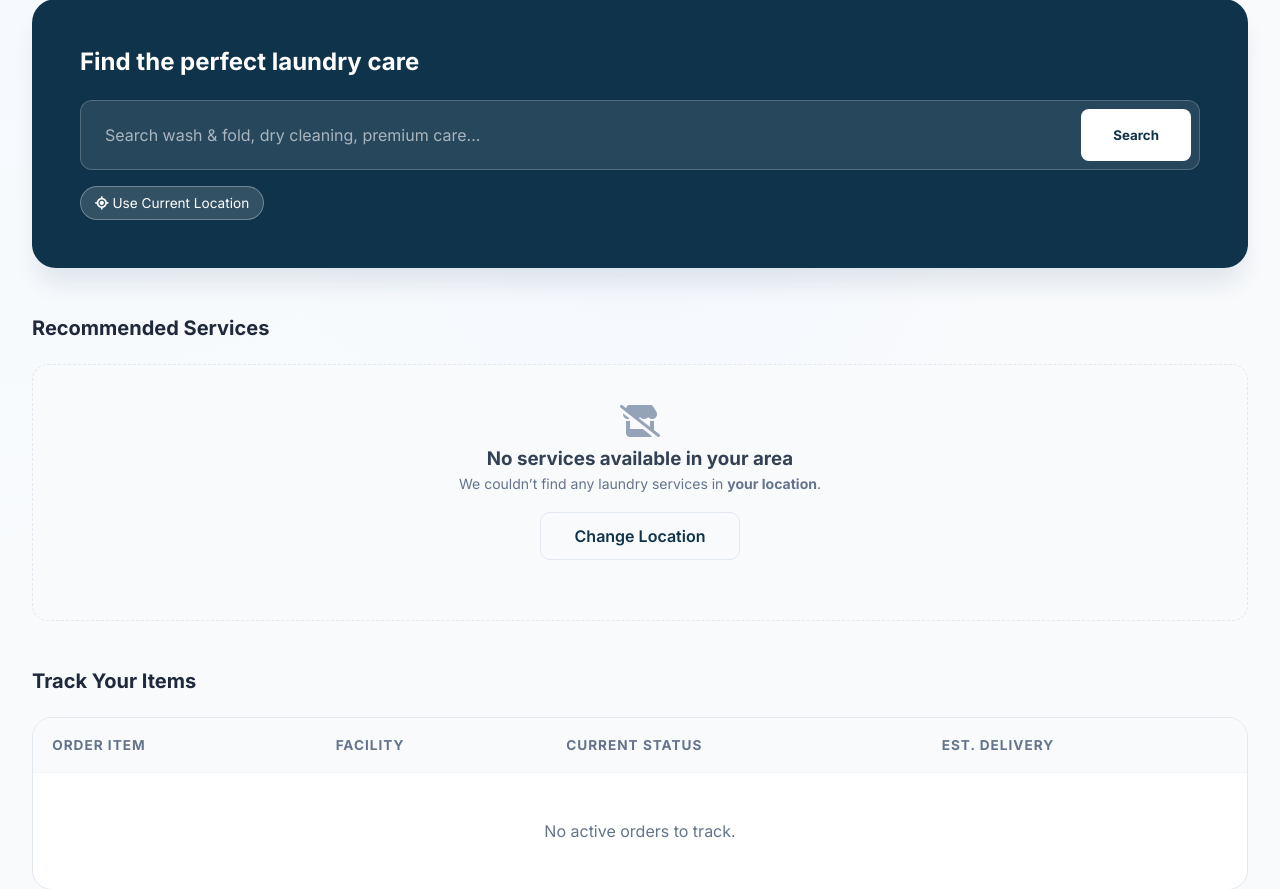
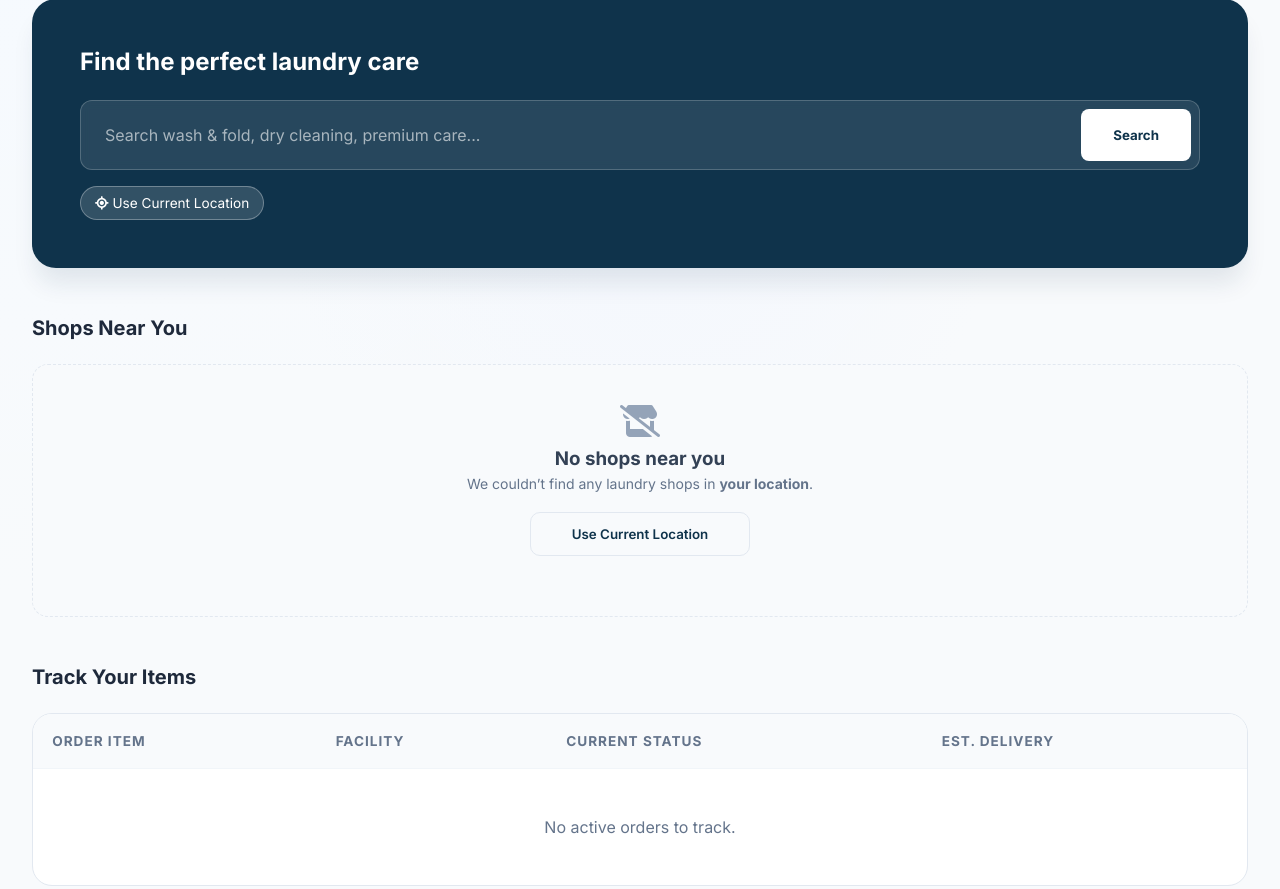
Before and after one commit to arathyrajeesh/laundry-shop-django, a Django app: page /dashboard/ in a window 1280 px wide. Shown: the part 262-1151 px from the top of the page. Run offline with Django 5.2, Linux system fonts and the light colour scheme; a user stored in the database is signed in; data comes from the database, SQL or seed files in the repository.

Commit message:
shops added

```diff
--- a/shop/templates/user_dashboard.html
+++ b/shop/templates/user_dashboard.html
@@ -371,31 +371,45 @@
         </div>
 
         <div class="section-header">
-            <h2>Recommended Services</h2>
+            <h2>Shops Near You</h2>
+            {% if user_city %}
+                <span style="font-size: 0.85rem; color: var(--text-muted);">
+                    {{ nearby_shop_count }} shops in {{ user_city }}
+                </span>
+            {% endif %}
         </div>
 
-        {% if services_nearby %}
+        {% if shops_nearby %}
             <div class="modern-grid">
-                {% for service in services_nearby %}
+                {% for shop in shops_nearby %}
                     <div class="shop-card">
                         <div class="card-body">
-                            <div style="display: flex; justify-content: space-between; align-items: flex-start;">
-                                <h3 style="font-size: 1.1rem;">{{ service.name }}</h3>
-                                <span class="badge-price">₹{{ service.price|default:"--" }}</span>
-                            </div>
-                            <p style="font-size: 0.85rem; color: #64748b;">
+
+                            <h3 style="font-size: 1.1rem; font-weight: 700;">
+                                {{ shop.name }}
+                            </h3>
+
+                            <p style="font-size: 0.85rem; color: #64748b; margin-top: 4px;">
                                 <i class="fas fa-map-marker-alt"></i>
-                                {{ service.branch.name }}
+                                {{ shop.city }}
                             </p>
-                            <a href="{% url 'select_services' service.branch.shop.id %}" class="btn-main">
-                                Book Now
+
+                            {% if shop.address %}
+                                <p style="font-size: 0.8rem; color: #94a3b8;">
+                                    {{ shop.address|truncatechars:60 }}
+                                </p>
+                            {% endif %}
+
+                            <a href="{% url 'shop_detail' shop.id %}" class="btn-main">
+                                View Shop
                             </a>
+
                         </div>
                     </div>
                 {% endfor %}
             </div>
         {% else %}
-            <!-- NO SERVICES MESSAGE -->
+
             <div style="
                 background: #f8fafc;
                 border: 1px dashed #e2e8f0;
@@ -405,15 +419,18 @@
                 margin-bottom: 3rem;
             ">
                 <i class="fas fa-store-slash" style="font-size: 32px; color: #94a3b8;"></i>
-                <h3 style="margin-top: 10px; color: #334155;">No services available in your area</h3>
+                <h3 style="margin-top: 10px; color: #334155;">No shops near you</h3>
                 <p style="color: #64748b; font-size: 14px; margin-top: 5px;">
-                    We couldn’t find any laundry services in <strong>{{ user_city|default:"your location" }}</strong>.
+                    We couldn’t find any laundry shops in
+                    <strong>{{ user_city|default:"your location" }}</strong>.
                 </p>
-                <a href="{% url 'edit_profile' %}" class="btn-main" style="max-width: 200px; margin: 20px auto;">
-                    Change Location
-                </a>
+
+                <button id="useLiveLocationBtn" class="btn-main" style="max-width: 220px; margin: 20px auto;">
+                    Use Current Location
+                </button>
             </div>
         {% endif %}
+
 
         <div class="section-header">
             <h2>Track Your Items</h2>
```
